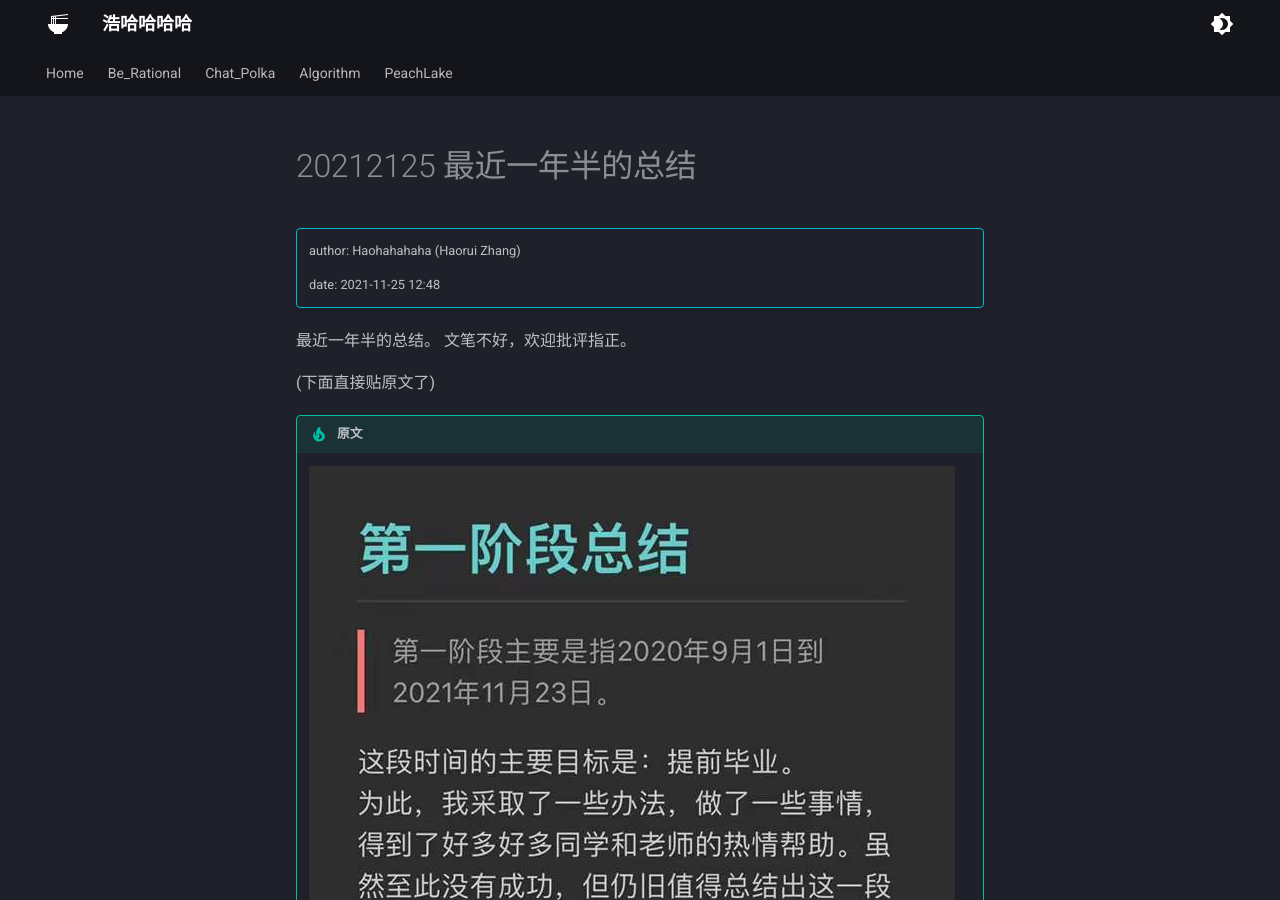
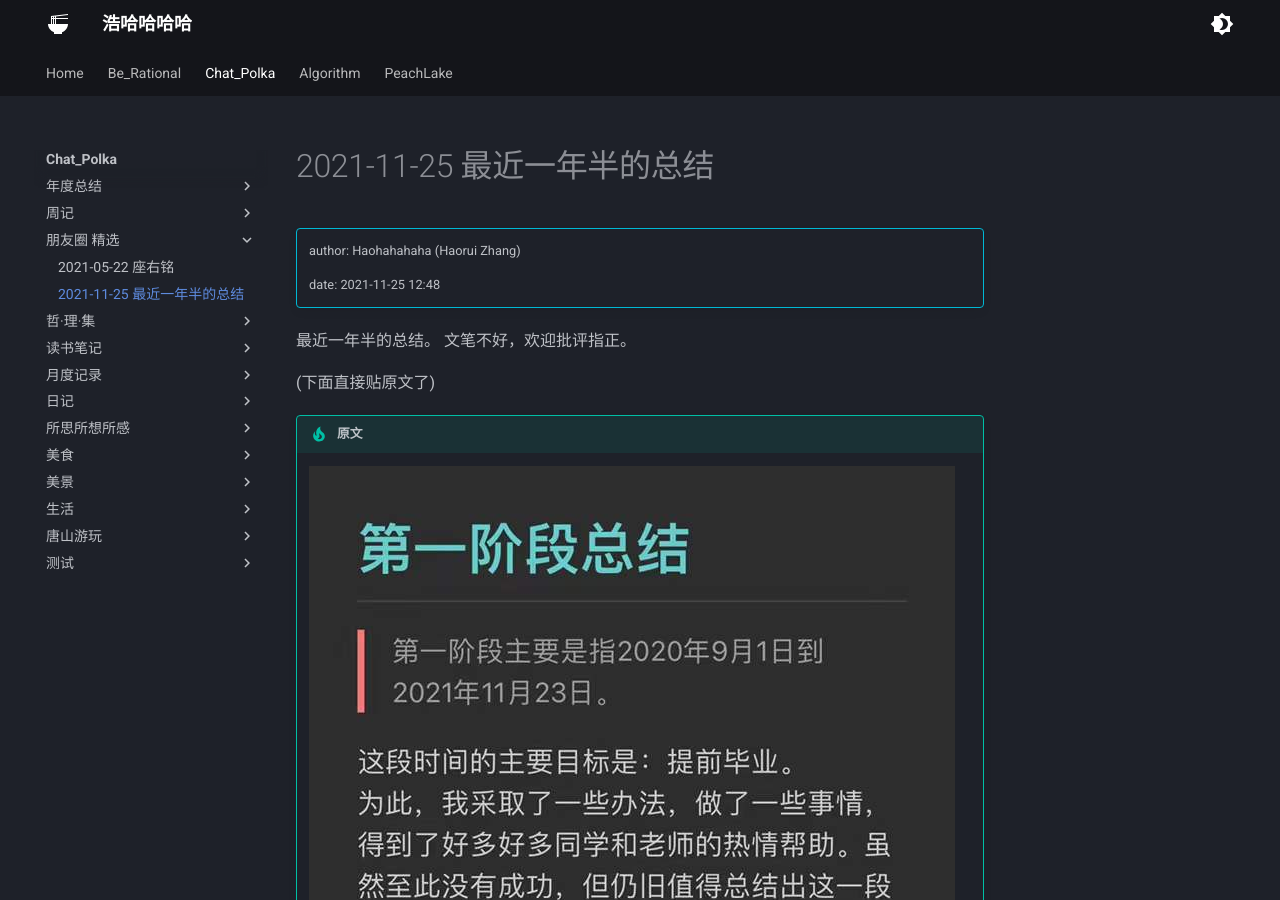
Before and after one commit to Haohahahaha/chat, an MkDocs documentation site: the page built from docs/7-Life/Moments_Selected/posts/20211125.md, in a window 1280 px wide and 900 px high. Built offline with MkDocs 1.6.1 and Material for MkDocs 9.7.7, drawn with Linux system fonts in a browser that asks for light colours; nearby versions of some CDN libraries; library files that are not in the unit come from our copies; comment, search, counter and statistics services are not loaded.

Commit message:
2026-07-01_12:32:00 update

```diff
--- a/docs/7-Life/Moments_Selected/posts/20211125.md
+++ b/docs/7-Life/Moments_Selected/posts/20211125.md
@@ -1,4 +1,4 @@
-# 20212125 最近一年半的总结
+# 2021-11-25 最近一年半的总结
 
 !!! info ""
 
--- a/mkdocs.yml
+++ b/mkdocs.yml
@@ -116,7 +116,8 @@ nav:
         - 第53-57周: 1-Weekly/2021-2022/53-57th_week_by_Zhang-Hanzhe.md
     - 朋友圈 精选:
       - 7-Life/Moments_Selected/index.md
-      - 2021年05月22日: 7-Life/Moments_Selected/posts/20210522.md
+      - 2021-05-22 座右铭: 7-Life/Moments_Selected/posts/20210522.md
+      - 2021-11-25 最近一年半的总结: 7-Life/Moments_Selected/posts/20211125.md
     - 哲·理·集:
       - 8-Philoreason/index.md
       - 随笔 夕阳无限好 黄昏也亦然: 8-Philoreason/001.md
```
